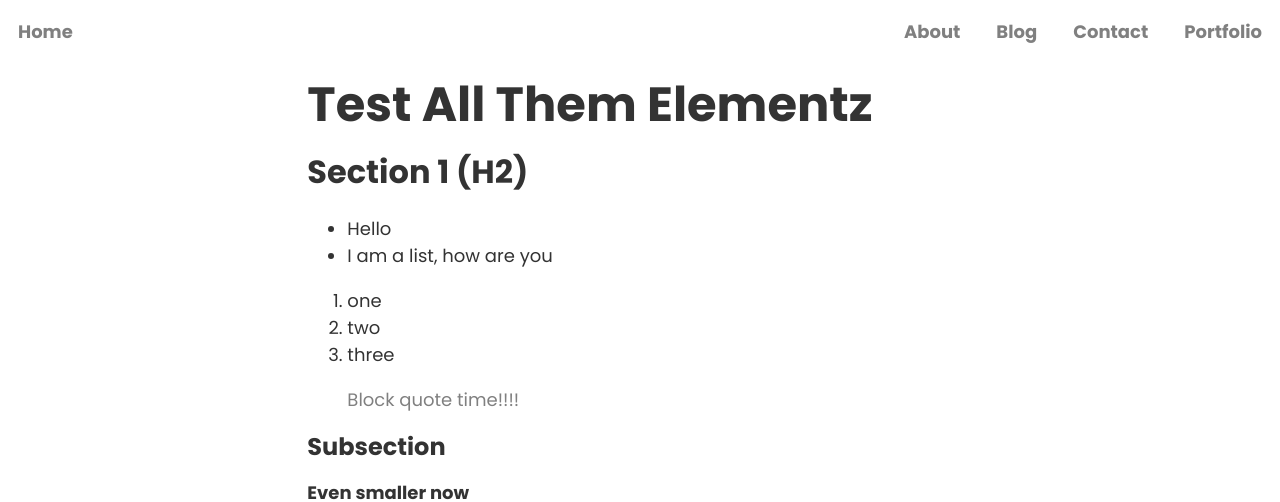
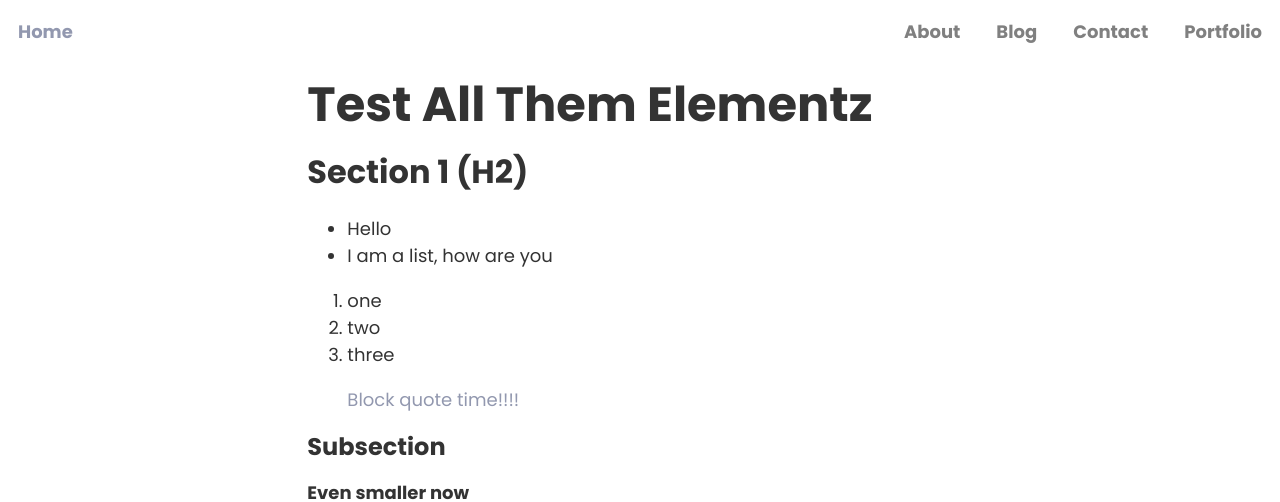
Before and after one commit to kbdonnally/katherinedoes.design, a Jekyll site: the page built from pages/fake/element-test.md, in a window 1280 px wide. Shown: the top 502 px of the page. Built offline with Jekyll 4.4.1, drawn with Linux system fonts in a browser that asks for light colours; some web fonts are replaced.

Commit message:
Adjust link color & add <hr> elem style

```diff
--- a/assets/css/_sass/_layouts/_elements.scss
+++ b/assets/css/_sass/_layouts/_elements.scss
@@ -98,7 +98,7 @@ p, ul, ol, li, blockquote {  }
 a {
 	text-decoration: none;
 	font-weight: bold;
-	color: $halfgray;
+	color: $grayblue;
 	transition: .3s color, .3s border;
 	&:hover, &:focus {
 		color: $textgray;
@@ -107,5 +107,17 @@ a {
 }
 
 blockquote {
-	color: $halfgray;
+	color: $grayblue;
 }
+
+hr {
+	border: 0;
+	height: 1px;
+	background-color: $halfgray;
+}
+
+// header *styles*
+
+h1 {
+
+}
```
